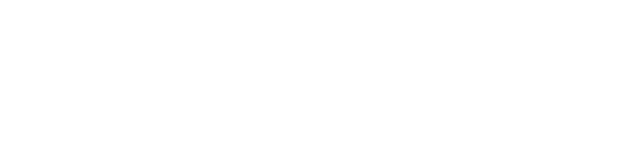
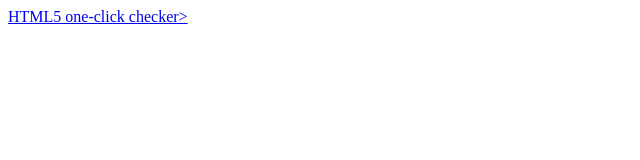
Before and after one commit to Acidburn0zzz/HTML5-one-click-checker, a website: page data/panel.html in a window 1280 px wide. Shown: the whole page, without its empty margins (0-640 px from the left). Drawn offline with Linux system fonts and the light colour scheme.

Commit message:
add cross domain permissions and remove few useless console.log

```diff
--- a/data/check.js
+++ b/data/check.js
@@ -1,6 +1,6 @@
 // Get the html source of the page
 var src = new XMLSerializer().serializeToString(document);
-
+// console.log(src);
 // url of validator
 // url = 'https://html5.validator.nu';
 // url = 'https://checker.html5.org';
--- a/data/panel.html
+++ b/data/panel.html
@@ -4,6 +4,6 @@
 </head>
 <body>
   <div id="results"></div>
-  <footer></footer>
+  <footer><a href="https://github.com/PTony/HTML5-one-click-checker">HTML5 one-click checker><a></footer>
 </body>
 </html>
--- a/index.js
+++ b/index.js
@@ -27,7 +27,6 @@
 // This event is called everytimes a page is loaded in the tab.
 // It permit to reinit the button when a page is loaded and ready
 tabs.on('ready', function(tab){
-  console.log("Button re-initialized");
   button.state("window", {checked: false,})
   button.state("tab", {
     badge: null,
--- a/package.json
+++ b/package.json
@@ -1,7 +1,7 @@
 {
   "title": "HTML5 one-click checker",
   "name": "html5-one-click-checker",
-  "version": "0.0.1",
+  "version": "0.0.2",
   "description": "A add-on for checking HTML5 validity in one-click",
   "main": "index.js",
   "author": "Tony PALAQUER",
@@ -9,6 +9,9 @@
     "firefox": ">=38.0a1",
     "fennec": ">=38.0a1"
   },
+  "permissions": {
+    "cross-domain-content": ["http://validator.w3.org"]
+  },
   "license": "MIT",
   "keywords": [
     "jetpack"
```
Also changed, not shown: 1 other file.
